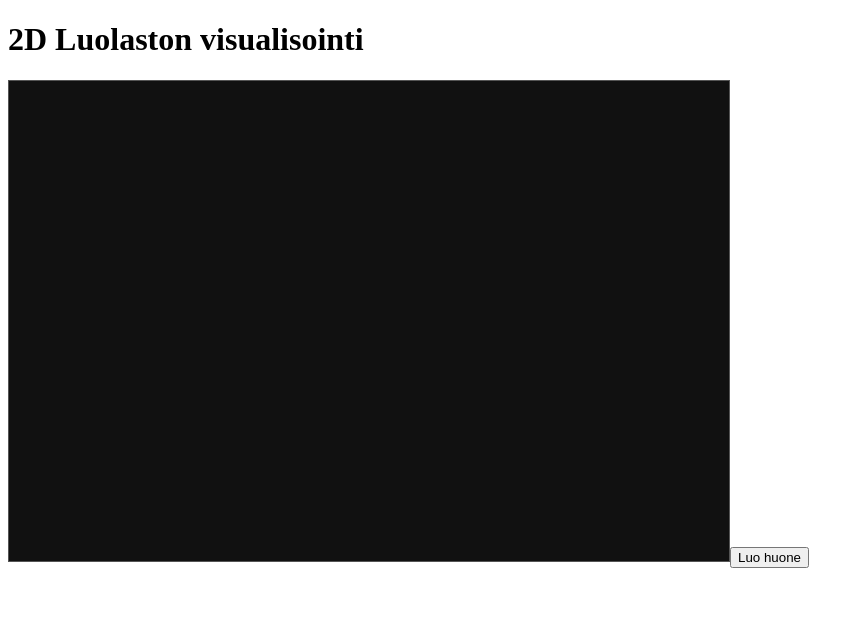
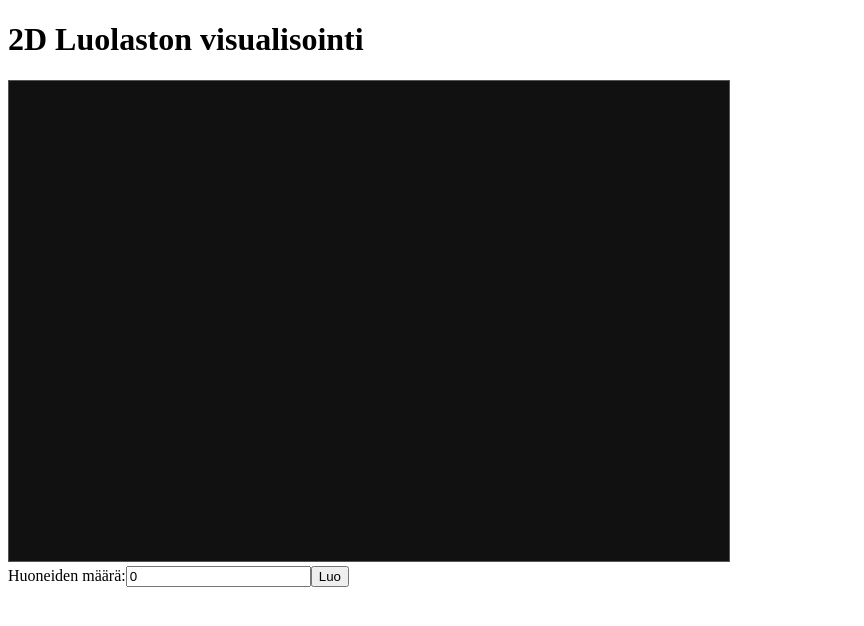
Before and after one commit to JuhoSiitonen/DungeonGenerator, a React (Vite) app in the folder dungeon-generator/: page / in a window 1280 px wide. Shown: the top 626 px of the page, without its empty margins (0-864 px from the left). Built offline with nearby package versions, Linux system fonts and the light colour scheme.

Commit message:
user can define number of rooms

```diff
--- a/dungeon-generator/src/App.tsx
+++ b/dungeon-generator/src/App.tsx
@@ -4,11 +4,12 @@ import { createEmptyMap, createRoom } from "./components/dungeonMap"
 
 
 function App() {
-  // eslint-disable-next-line @typescript-eslint/no-unused-vars
   const [map, setMap] = useState(createEmptyMap(60, 40))
+  const [roomCount, setRoomCount] = useState(0)
 
-  const createSingleRoom = () => {
-    createRoom(map)
+  const createRooms = (e: React.SyntheticEvent) => {
+    e.preventDefault()
+    createRoom(map, roomCount)
     setMap([...map])
   }
 
@@ -16,7 +17,13 @@ function App() {
     <div>
     <h1>2D Luolaston visualisointi</h1>
     <DungeonMap dungeon={map} tileSize={12} />
-    <button onClick={createSingleRoom}>Luo huone</button>
+    <form onSubmit={createRooms}>
+      <label>
+        Huoneiden määrä:
+        <input type="number" value={roomCount} onChange={(e) => setRoomCount(Number(e.target.value))} />
+      </label>
+      <button type="submit">Luo</button>
+    </form>
   </div>
   )
 }
--- a/dungeon-generator/src/components/dungeonMap.ts
+++ b/dungeon-generator/src/components/dungeonMap.ts
@@ -10,9 +10,11 @@ export function createEmptyMap(width: number, height: number): DungeonMapMatrix
 
 export function createRoom(
   map: DungeonMapMatrix,
-
+  numberOfRooms: number,
 ): void {
-  // Sattumanvaraiset leveys ja korkeus huoneelles
+  let roomCount = 0
+  while ( roomCount < numberOfRooms ) {
+  // Sattumanvaraiset leveys ja korkeus huoneelle
   const width = Math.floor(Math.random() * (map[0].length /4))
   const height = Math.floor(Math.random() * (map.length /4))
   // Sattumanvaraiset x ja y koordinaatit huoneelle
@@ -32,4 +34,5 @@ export function createRoom(
       map[i][j] = 'room'
     }
   }
-}
+  roomCount++
+}}
```
